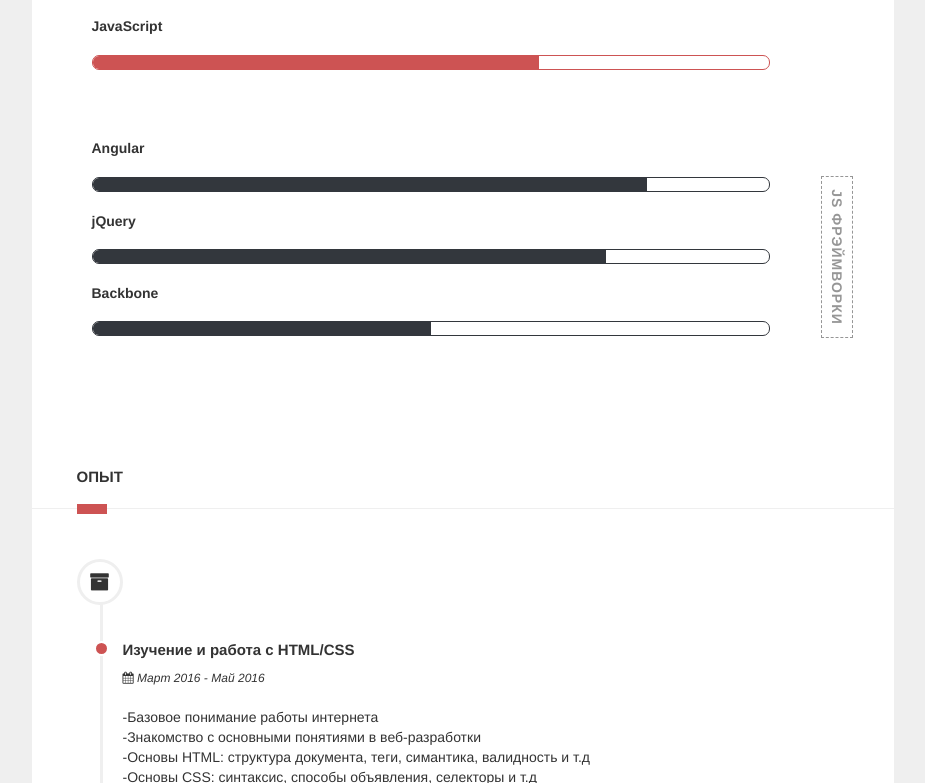
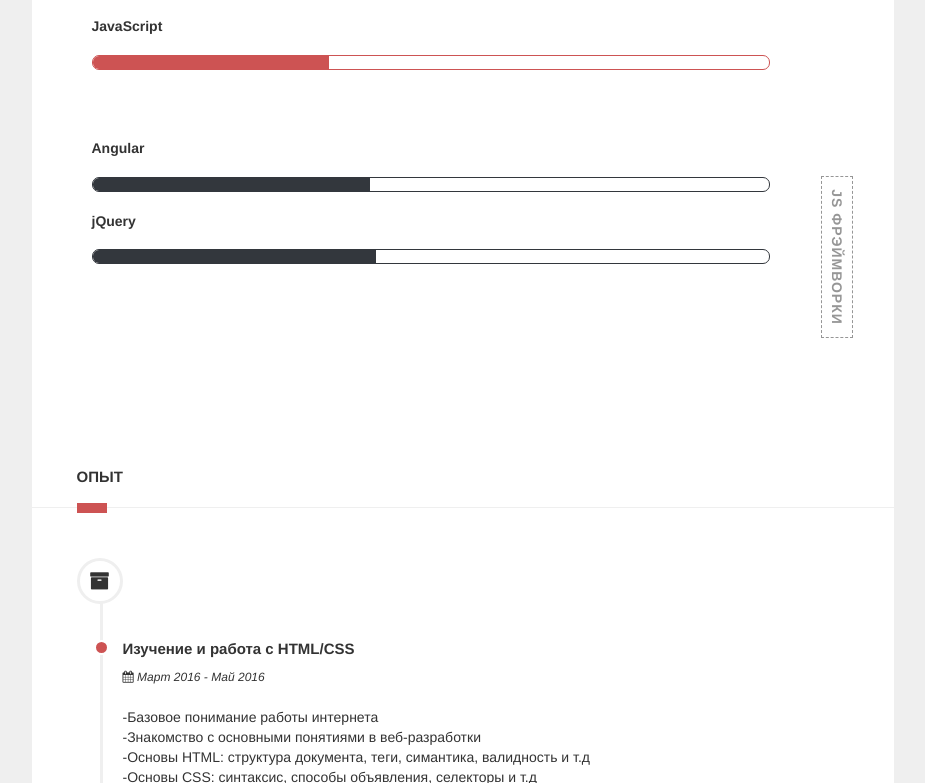
Before and after one commit to SergeyZubkov/SergeyZubkov.github.io, a plain HTML site: page index.html in a window 1280 px wide. Shown: the part 1413-2196 px from the top of the page, without its empty margins (316-1241 px from the left). Drawn offline with Linux system fonts and the light colour scheme.

Commit message:
edit skills list

```diff
--- a/index.html
+++ b/index.html
@@ -115,19 +115,19 @@
 									<li>
 										<h4>Photoshop</h4>
 										<div class="progress">
-											<div class='percentage' data-percentage='55'></div>
+											<div class='percentage' data-percentage='35'></div>
 										</div>
 									</li>
 									<li>
 										<h4>Git</h4>
 										<div class="progress">
-											<div class='percentage' data-percentage='58'></div>
+											<div class='percentage' data-percentage='30'></div>
 										</div>
 									</li>
 									<li>
 										<h4>Gulp</h4>
 										<div class="progress">
-											<div class='percentage' data-percentage='60'></div>
+											<div class='percentage' data-percentage='32'></div>
 										</div>
 									</li>
 								</ul>
@@ -156,7 +156,7 @@
 									<li>
 										<h4>Stylus</h4>
 										<div class="progress">
-											<div class='percentage' data-percentage='87'></div>
+											<div class='percentage' data-percentage='60'></div>
 										</div>
 									</li>
 									<li>
@@ -168,7 +168,7 @@
 									<li>
 										<h4>JavaScript</h4>
 										<div class="progress">
-											<div class='percentage' data-percentage='66'></div>
+											<div class='percentage' data-percentage='35'></div>
 										</div>
 									</li>
 								</ul>
@@ -185,19 +185,13 @@
 									<li>
 										<h4>Angular</h4>
 										<div class="progress">
-											<div class='percentage' data-percentage='82'></div>
+											<div class='percentage' data-percentage='41'></div>
 										</div>
 									</li>
 									<li>
 										<h4>jQuery</h4>
 										<div class="progress">
-											<div class='percentage' data-percentage='76'></div>
-										</div>
-									</li>
-									<li>
-										<h4>Backbone</h4>
-										<div class="progress">
-											<div class='percentage' data-percentage='50'></div>
+											<div class='percentage' data-percentage='42'></div>
 										</div>
 									</li>
 								</ul>
```
